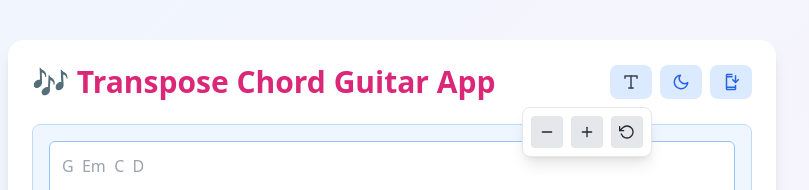
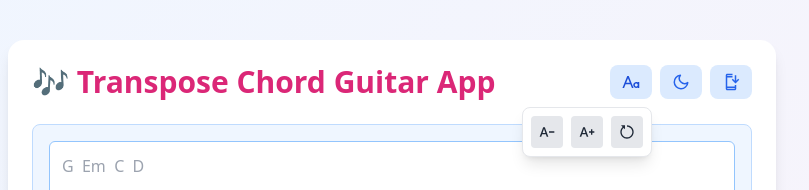
Before and after one commit to husnimr/transpose-chord, a React (Vite) app: page / in a window 1280 px wide. Both pictures are taken after a click on the button 879 px from the left and 82 px from the top of the page. Shown: the top 190 px of the page, without its empty margins (248-1057 px from the left). Built offline with nearby package versions, Linux system fonts and the light colour scheme; the HTML template or start-up script is replaced by a standard one.

Commit message:
update: icon + darkmode function fontsize

```diff
--- a/src/App.jsx
+++ b/src/App.jsx
@@ -1,6 +1,7 @@
 import { useEffect, useState, useRef } from "react";
-import { FiMoon, FiSun, FiType, FiPlus, FiMinus, FiRotateCcw } from "react-icons/fi";
-import { MdOutlineInstallMobile } from "react-icons/md";
+import { FiMoon, FiSun, FiBold } from "react-icons/fi";
+import { MdOutlineInstallMobile, MdOutlineTextIncrease, MdOutlineTextDecrease   } from "react-icons/md";
+import { RiFontSize, RiResetRightFill } from "react-icons/ri";
 import ChordInput from "./components/ChordInput";
 import ChordOutput from "./components/ChordOutput";
 import KeySelector from "./components/KeySelector";
@@ -170,10 +171,11 @@ export default function App() {
                 className={`px-3 py-2 rounded-lg text-sm font-semibold flex items-center gap-1 transition-colors duration-300 ${
                   darkMode
                     ? "bg-gray-700 hover:bg-gray-600 text-blue-300"
-                    : "bg-blue-100 hover:bg-blue-200 text-gray-700"
+                    : "bg-blue-100 hover:bg-blue-200 text-blue-700"
                 }`}
+                title="Ukuran Huruf"
               >
-                <FiType className="text-lg" />
+                <RiFontSize className="text-lg" />
               </button>
 
               {/* Dropdown */}
@@ -192,9 +194,9 @@ export default function App() {
                         ? "bg-gray-700 hover:bg-gray-600 text-gray-200"
                         : "bg-gray-200 hover:bg-gray-300 text-gray-800"
                     }`}
-      title="Perkecil Font"
+                    title="Perkecil huruf"
                   >
-      <FiMinus size={16} />
+                    <MdOutlineTextDecrease size={16} />
                   </button>
 
                   <button
@@ -204,9 +206,9 @@ export default function App() {
                         ? "bg-gray-700 hover:bg-gray-600 text-gray-200"
                         : "bg-gray-200 hover:bg-gray-300 text-gray-800"
                     }`}
-      title="Perbesar Font"
+                    title="Perbesar huruf"
                   >
-      <FiPlus size={16} />
+                    <MdOutlineTextIncrease size={16} />
                   </button>
 
                   <button
@@ -216,9 +218,9 @@ export default function App() {
                         ? "bg-gray-700 hover:bg-gray-600 text-gray-200"
                         : "bg-gray-200 hover:bg-gray-300 text-gray-800"
                     }`}
-      title="Reset Font"
+                    title="Reset ukuran huruf"
                   >
-      <FiRotateCcw size={16} />
+                    <RiResetRightFill size={16} />
                   </button>
                 </div>
               )}
```
Lines whose indentation alone changed are shown as unchanged.
